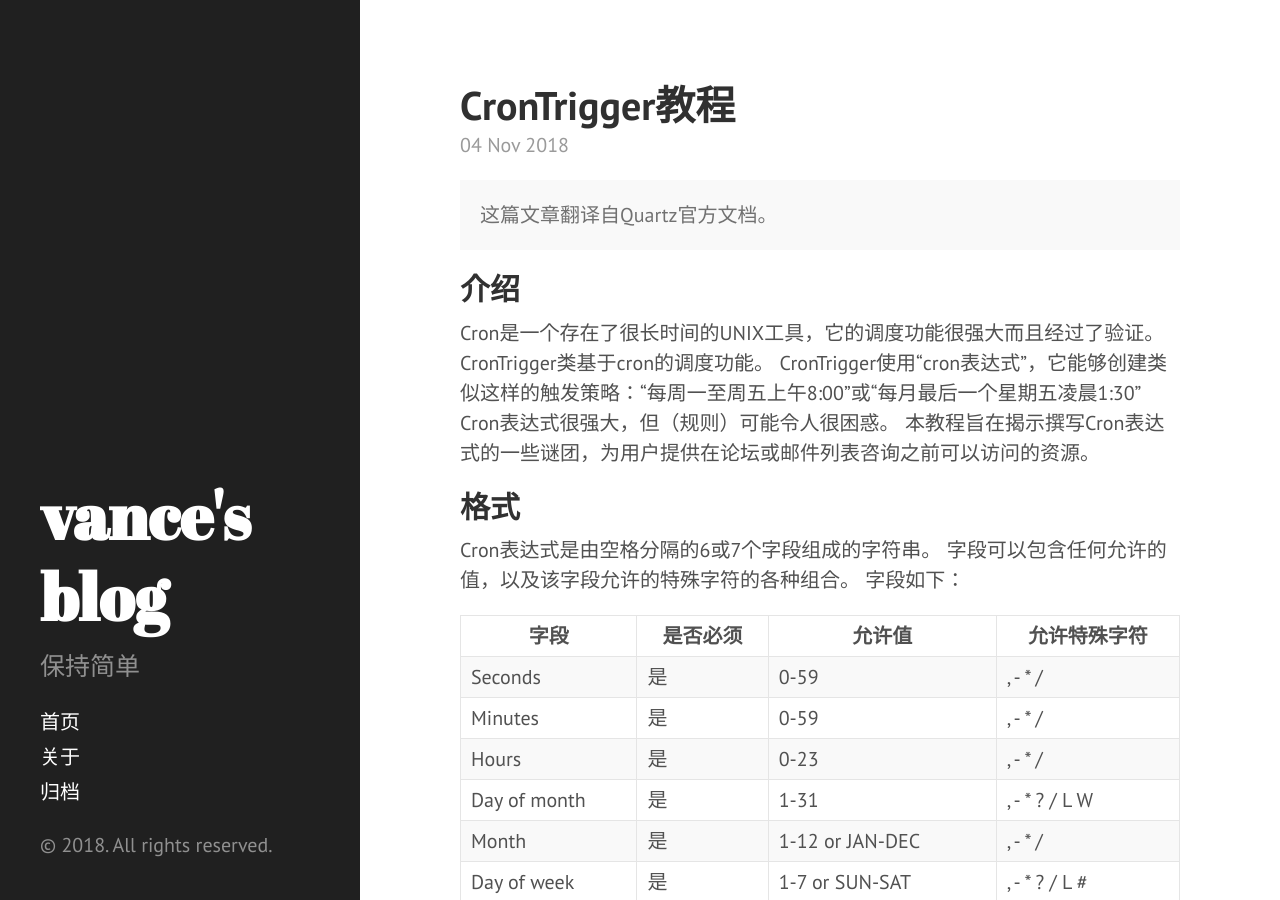
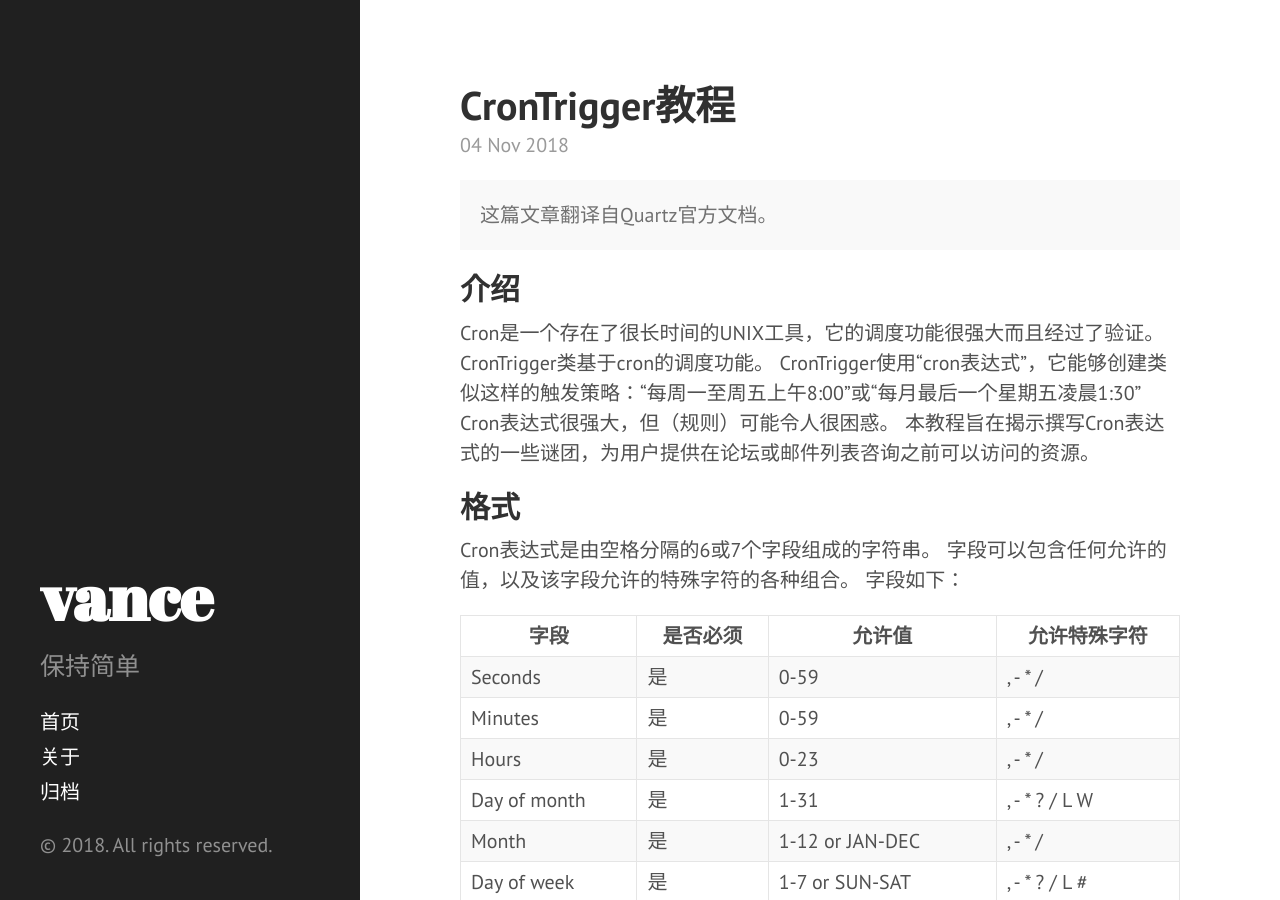
Before and after one commit to vancefantasy/vancefantasy.github.io, a Jekyll site: the page built from index.html, in a window 1280 px wide and 900 px high. Built offline with Jekyll 4.4.1, drawn with Linux system fonts in a browser that asks for light colours; Markdown is read by kramdown in place of the engine named in the settings; the list of posts is cut into pages by our own code.

Commit message:
blog title

```diff
--- a/_config.yml
+++ b/_config.yml
@@ -7,7 +7,7 @@ permalink:        pretty
 
 
 # Setup
-title:            vance's blog
+title:            vance
 description:      '保持简单'
 url:              https://vancefantasy.github.io
 baseurl:
```
